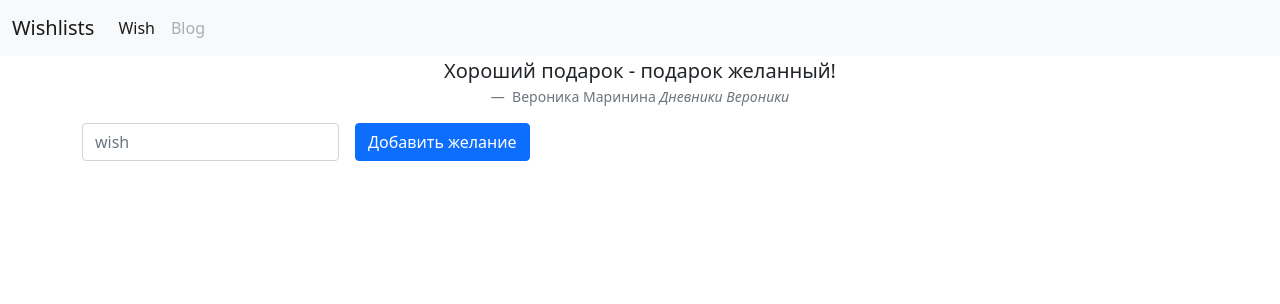
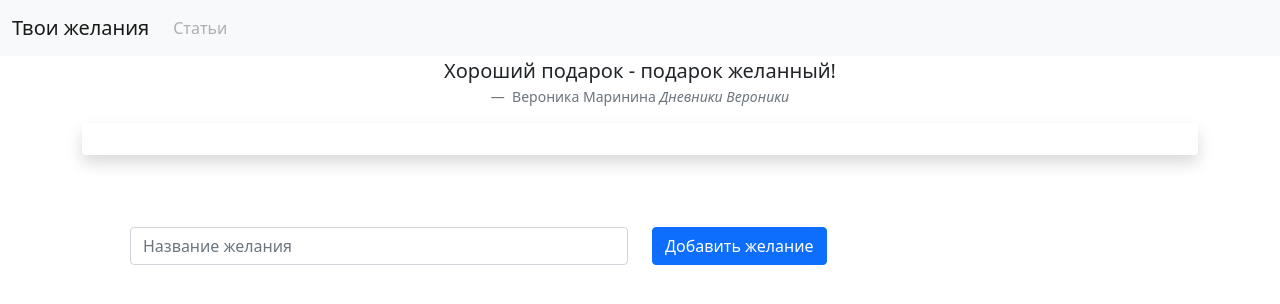
Before and after one commit to VrHb/wishlist-service, a Django app: page / in a window 1280 px wide. Shown: the top 304 px of the page. Run offline with Django 4.2, Linux system fonts and the light colour scheme; parts of the project's set-up code (start-up, migrations or seed data) failed here and were passed over; some libraries are stand-ins or nearby versions.

Commit message:
Changed bootstrap list wish view

```diff
--- a/wishlists/templates/base.html
+++ b/wishlists/templates/base.html
@@ -10,14 +10,13 @@
 <body>
   <nav class="navbar navbar-expand-lg navbar-light bg-light">
   <div class="container-fluid">
-    <a class="navbar-brand" href="#">Wishlists</a>
+    <a class="navbar-brand" href="{% url 'main' %}">Твои желания</a>
     <button class="navbar-toggler" type="button" data-bs-toggle="collapse" data-bs-target="#navbarNavAltMarkup" aria-controls="navbarNavAltMarkup" aria-expanded="false" aria-label="Toggle navigation">
       <span class="navbar-toggler-icon"></span>
     </button>
     <div class="collapse navbar-collapse" id="navbarNavAltMarkup">
       <div class="navbar-nav">
-        <a class="nav-link active" aria-current="page" href="#">Wish</a>
-        <a class="nav-link disabled" href="#" tabindex="-1" aria-disabled="true">Blog</a>
+        <a class="nav-link disabled" href="#" tabindex="-1" aria-disabled="true">Статьи</a>
       </div>
     </div>
   </div>
--- a/wishlists/templates/index.html
+++ b/wishlists/templates/index.html
@@ -3,23 +3,27 @@
 {% load static %}
 
 {% block content %}
-<div class="list-group">
+<div class="list-group list-group-flush shadow p-3 mb-5 bg-body-tertiary rounded">
   {% for wish in wishes %}
-    <a href="#" class="list-group-item list-group-item-action" aria-current="true">
-      {{ wish }}
-    </a>
+   <li class="list-group-item d-flex justify-content-between align-items-start">
+    <div class="ms-2 me-auto">
+      <div class="fw-bold">{{ wish }}</div>
+      Ссылка на желание
+    </div>
+    <button type="button" class="btn btn-outline-danger btn-sm">Убрать</button>
+  </li>
   {%  endfor %}
 </div>
-
-
-<form class="row g-3" method="POST">
+</br>
+<div class="container px-5">
+<form class="row" method="POST">
   {% csrf_token %}
-  <div class="col-auto">
-    <label for="inputPassword2" class="visually-hidden">Password</label>
-    <input type="Желание" class="form-control" name="wish" placeholder="wish">
+  <div class="col">
+    <input type="Желание" class="form-control" name="wish" placeholder="Название желания">
   </div>
-  <div class="col-auto">
+  <div class="col">
     <button type="submit" class="btn btn-primary mb-3">Добавить желание</button>
   </div>
 </form>
+</div>
 {% endblock %}
```
